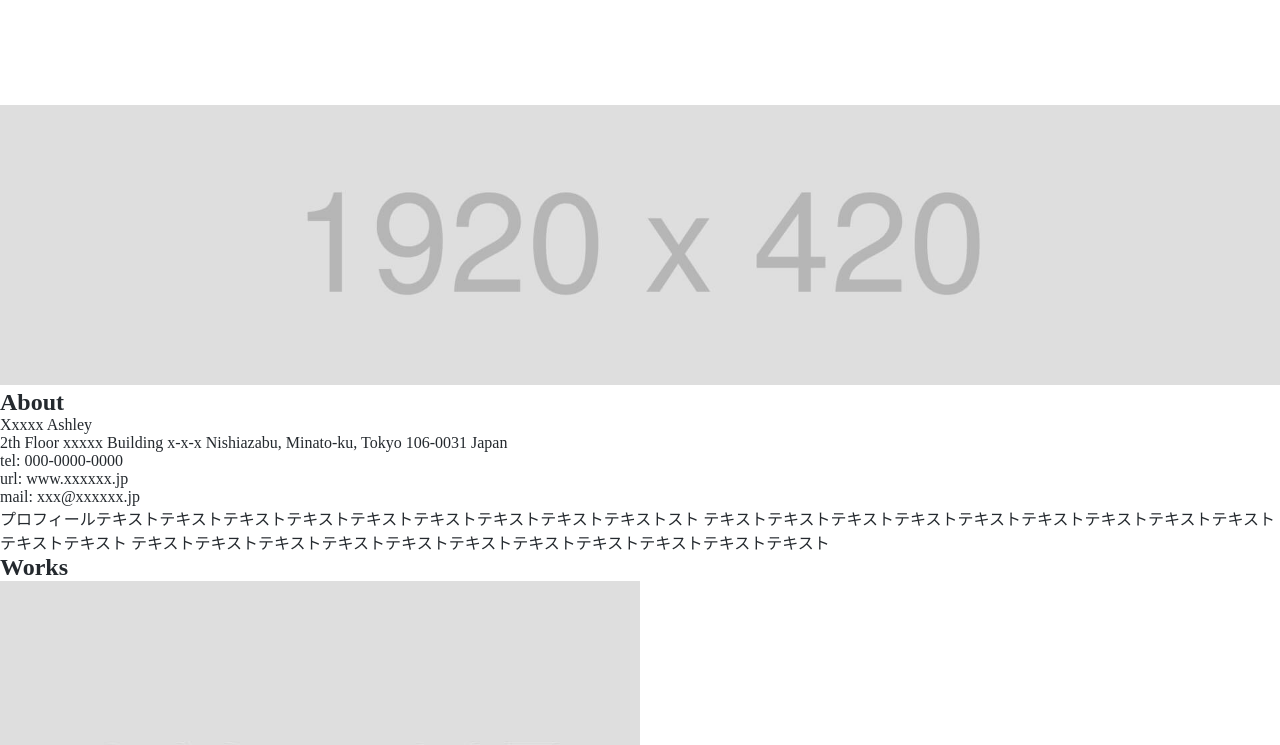
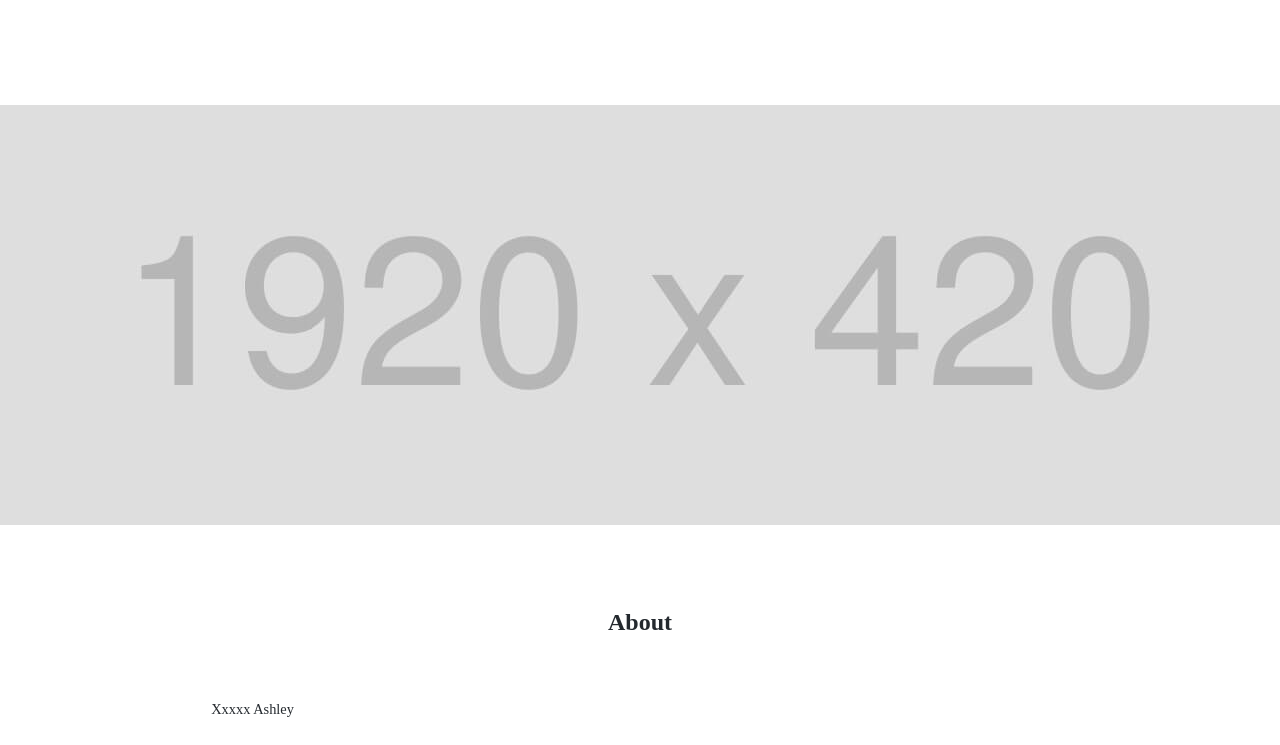
Before and after one commit to yusuke-okuno/codestep-beginner1, a plain HTML site: page index.html in a window 1280 px wide. Shown: the part 165-910 px from the top of the page. Drawn offline with Linux system fonts and the light colour scheme; some packages are replaced by stand-ins of ours.

Commit message:
Add:aboutのsection

```diff
--- a/index.html
+++ b/index.html
@@ -14,7 +14,7 @@
     <nav>
       <ul>
         <li>About</li>
-        <li>Work</li>
+        <li>Works</li>
         <li>News</li>
         <li>Contact</li>
         <li><img class="icon" src="./img/icon-instagram.png" alt="インスタグラムのアイコン"></li>
--- a/style.scss
+++ b/style.scss
@@ -10,9 +10,9 @@ a {
 img {
   max-width: 100%;
 }
-// li {
-//   list-style: none;
-// }
+li {
+  list-style: none;
+}
 
 
 
@@ -30,10 +30,43 @@ header {
         li {
           font-size: 0.9rem;
           margin-left: 30px;
-          list-style: none;
+          // list-style: none;
             img.icon {
               width: 20px;
             }
         }
     }
 }
+
+#mainvisual {
+  margin-bottom: 80px;
+        picture img {
+          width: 100%;
+          max-width: 1920px;
+          height: 420px;
+          object-fit: cover;
+        }
+}
+
+.wrapper {
+  max-width: 960px;
+  margin: 0 auto 130px auto;
+  font-size: 0.9rem;
+  padding: 0 4%;
+}
+
+.sec-title {
+  font-size: 1.5rem;
+  text-align: center;
+  margin-bottom: 65px;
+}
+
+#about ul {
+  margin-bottom: 30px;
+      li:first-child {
+        margin-bottom: 30px;
+      }
+      p {
+      text-align:justify;
+      }
+}
```
Also changed, not shown: style.css, 1 other file.
